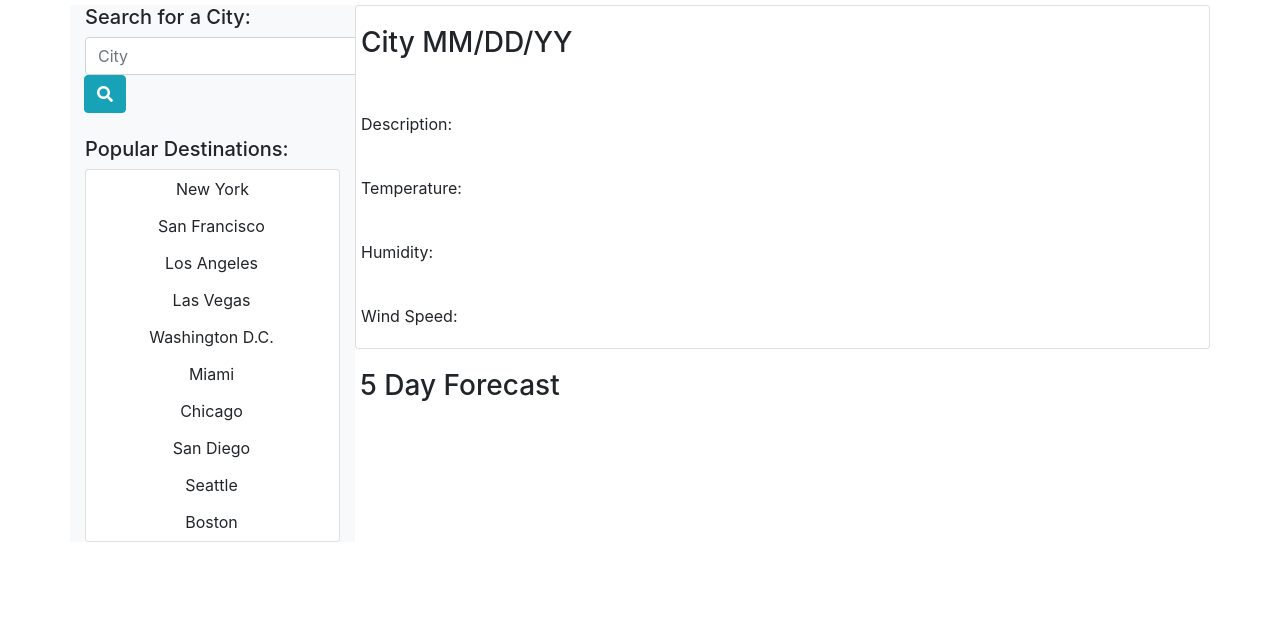
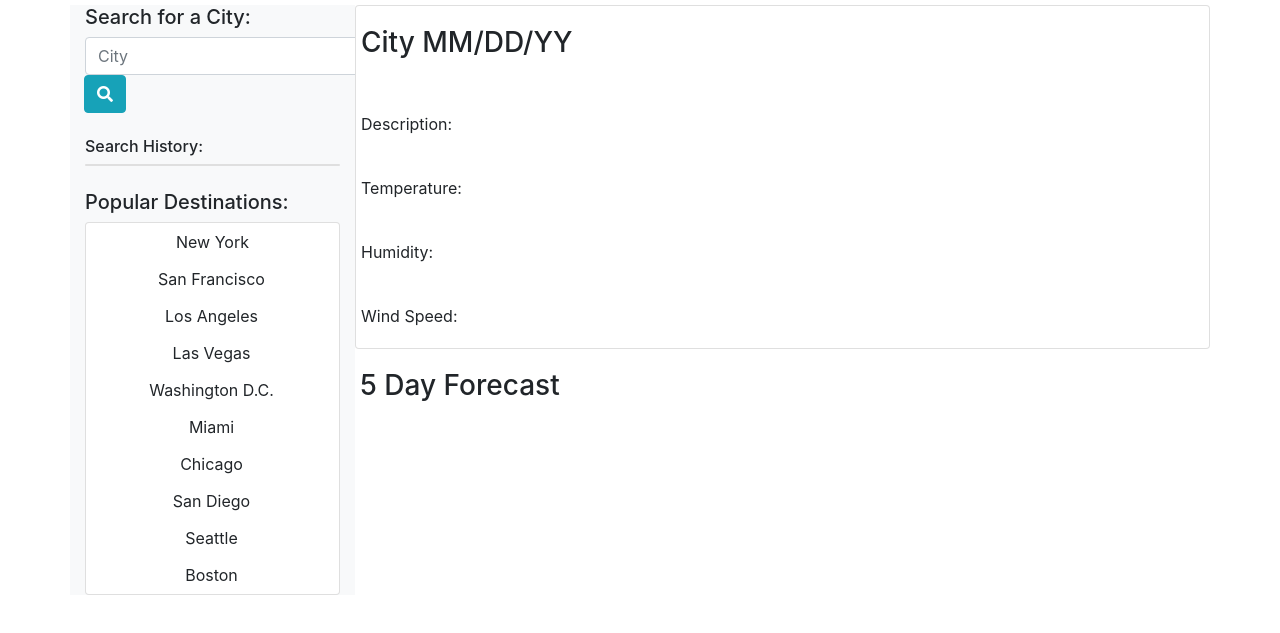
Before and after one commit to DS1826/weather-dashboard, a plain HTML site: page index.html in a window 1280 px wide. Shown: the part 51-684 px from the top of the page. Drawn offline with nearby package versions, Linux system fonts and the light colour scheme.

Commit message:
added new div to nav sidebar to display city search history

```diff
--- a/index.html
+++ b/index.html
@@ -35,6 +35,13 @@
                                     class="fas fa-search"></i></button>
                         </div>
                     </form>
+                    <br>
+                    <h6>Search History:</h6>
+                    <div class="card">
+                        <div id="search-history" class="btn-group btn-group-vertical">
+
+                        </div>
+                    </div>
                     <br>
                     <h5>Popular Destinations:</h5>
                     <div class="card">
```
